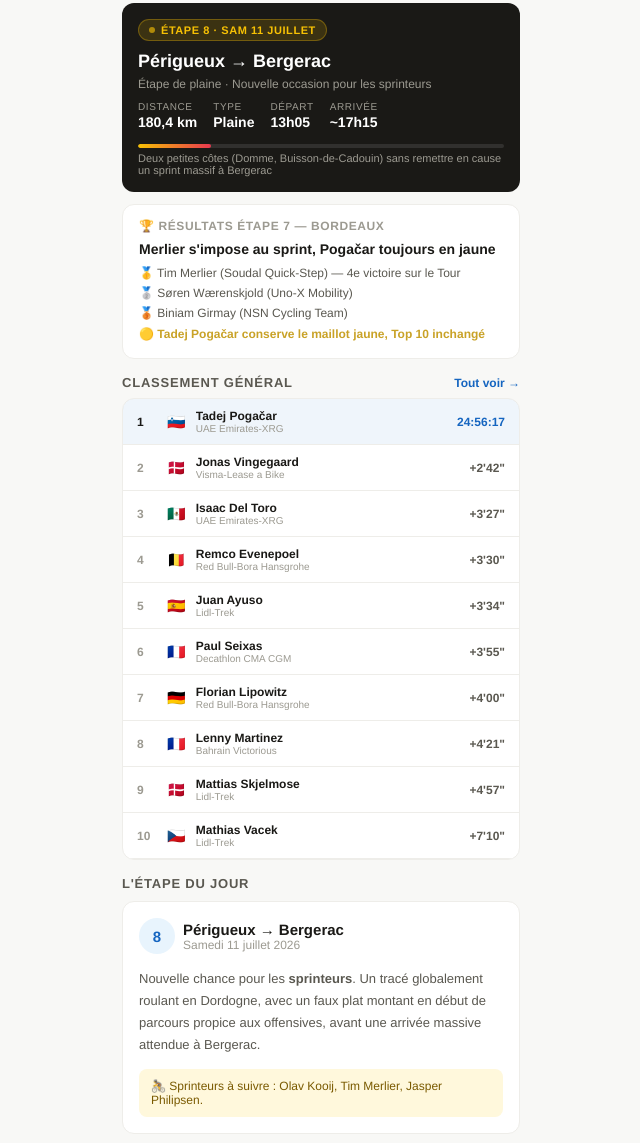
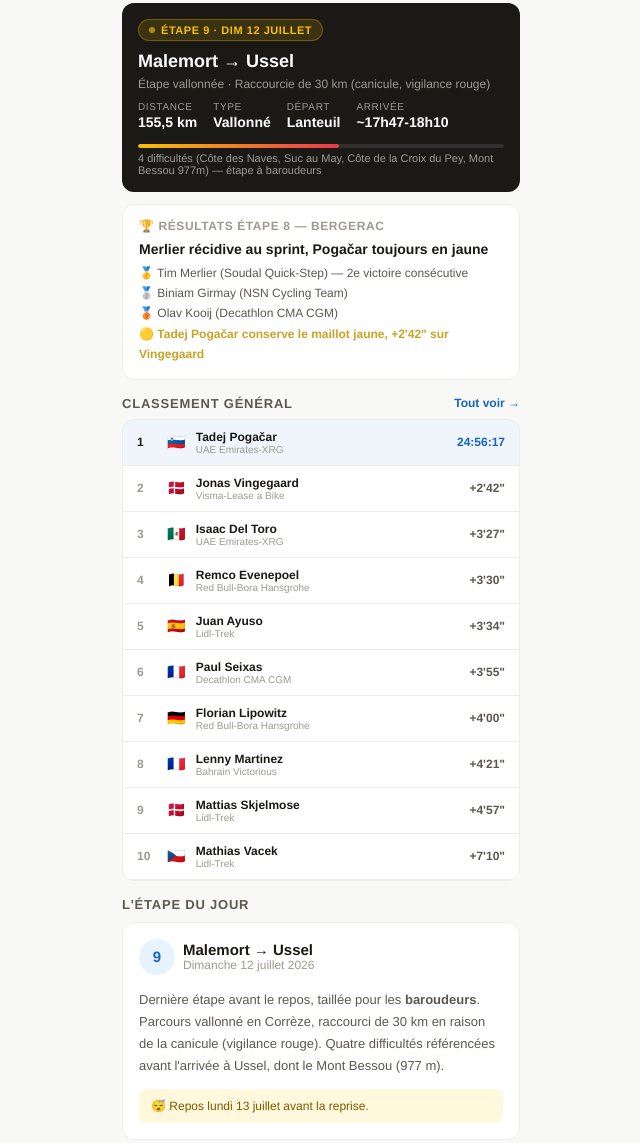
Before and after one commit to valNg1/Le-QG, a plain HTML site: page tdf2026.html in a window 1280 px wide. Shown: the part 110-1253 px from the top of the page, without its empty margins (319-959 px from the left). Drawn offline with Linux system fonts and the light colour scheme.

Commit message:
TDF 2026: étape 9 (Malemort-Ussel, raccourcie canicule), résultats étape 8 (Merlier x2, Bergerac)

```diff
--- a/tdf2026.html
+++ b/tdf2026.html
@@ -192,26 +192,26 @@
 <div id="view-accueil" class="view active">
   <!-- BANDEAU ACTUS -->
   <div class="etape-hero">
-    <div class="etape-badge"><div class="etape-dot"></div><span>ÉTAPE 8 · SAM 11 JUILLET</span></div>
-    <div class="etape-route">Périgueux → Bergerac</div>
-    <div class="etape-meta" style="color:var(--gray-400);font-size:12px;margin-top:2px;">Étape de plaine · Nouvelle occasion pour les sprinteurs</div>
+    <div class="etape-badge"><div class="etape-dot"></div><span>ÉTAPE 9 · DIM 12 JUILLET</span></div>
+    <div class="etape-route">Malemort → Ussel</div>
+    <div class="etape-meta" style="color:var(--gray-400);font-size:12px;margin-top:2px;">Étape vallonnée · Raccourcie de 30 km (canicule, vigilance rouge)</div>
     <div class="etape-info-row">
-      <div class="etape-stat"><span class="etape-stat-label">Distance</span><span class="etape-stat-value">180,4 km</span></div>
-      <div class="etape-stat"><span class="etape-stat-label">Type</span><span class="etape-stat-value">Plaine</span></div>
-      <div class="etape-stat"><span class="etape-stat-label">Départ</span><span class="etape-stat-value">13h05</span></div>
-      <div class="etape-stat"><span class="etape-stat-label">Arrivée</span><span class="etape-stat-value">~17h15</span></div>
+      <div class="etape-stat"><span class="etape-stat-label">Distance</span><span class="etape-stat-value">155,5 km</span></div>
+      <div class="etape-stat"><span class="etape-stat-label">Type</span><span class="etape-stat-value">Vallonné</span></div>
+      <div class="etape-stat"><span class="etape-stat-label">Départ</span><span class="etape-stat-value">Lanteuil</span></div>
+      <div class="etape-stat"><span class="etape-stat-label">Arrivée</span><span class="etape-stat-value">~17h47-18h10</span></div>
     </div>
-    <div class="terrain-bar" style="margin-top:14px;"><div class="terrain-fill" style="width:20%"></div></div>
-    <div class="terrain-label">Deux petites côtes (Domme, Buisson-de-Cadouin) sans remettre en cause un sprint massif à Bergerac</div>
+    <div class="terrain-bar" style="margin-top:14px;"><div class="terrain-fill" style="width:55%"></div></div>
+    <div class="terrain-label">4 difficultés (Côte des Naves, Suc au May, Côte de la Croix du Pey, Mont Bessou 977m) — étape à baroudeurs</div>
   </div>
   <div style="background:var(--white);border-radius:var(--radius);padding:14px 16px;border:1px solid var(--gray-100);margin-bottom:16px;">
-    <div style="font-size:12px;font-weight:700;color:var(--gray-400);text-transform:uppercase;letter-spacing:0.05em;margin-bottom:8px;">🏆 Résultats étape 7 — Bordeaux</div>
-    <div style="font-size:14px;font-weight:700;color:var(--gray-900);margin-bottom:2px;">Merlier s'impose au sprint, Pogačar toujours en jaune</div>
+    <div style="font-size:12px;font-weight:700;color:var(--gray-400);text-transform:uppercase;letter-spacing:0.05em;margin-bottom:8px;">🏆 Résultats étape 8 — Bergerac</div>
+    <div style="font-size:14px;font-weight:700;color:var(--gray-900);margin-bottom:2px;">Merlier récidive au sprint, Pogačar toujours en jaune</div>
     <div style="font-size:12px;color:var(--gray-600);line-height:1.7;margin-top:6px;">
-      🥇 Tim Merlier (Soudal Quick-Step) — 4e victoire sur le Tour<br>
-      🥈 Søren Wærenskjold (Uno-X Mobility)<br>
-      🥉 Biniam Girmay (NSN Cycling Team)<br>
-      <span style="color:#C9A227;font-weight:700;">🟡 Tadej Pogačar conserve le maillot jaune, Top 10 inchangé</span>
+      🥇 Tim Merlier (Soudal Quick-Step) — 2e victoire consécutive<br>
+      🥈 Biniam Girmay (NSN Cycling Team)<br>
+      🥉 Olav Kooij (Decathlon CMA CGM)<br>
+      <span style="color:#C9A227;font-weight:700;">🟡 Tadej Pogačar conserve le maillot jaune, +2'42" sur Vingegaard</span>
     </div>
   </div>
   <div style="display:flex;align-items:center;justify-content:space-between;margin-bottom:8px;">
@@ -222,16 +222,16 @@
   <p class="section-title">L'étape du jour</p>
   <div style="background:var(--white);border-radius:var(--radius);padding:16px;border:1px solid var(--gray-100);margin-bottom:16px;">
     <div style="display:flex;align-items:center;gap:8px;margin-bottom:10px;">
-      <div style="width:36px;height:36px;border-radius:50%;background:#E8F4FD;color:#1565C0;display:flex;align-items:center;justify-content:center;font-size:15px;font-weight:800;flex-shrink:0;">8</div>
+      <div style="width:36px;height:36px;border-radius:50%;background:#E8F4FD;color:#1565C0;display:flex;align-items:center;justify-content:center;font-size:15px;font-weight:800;flex-shrink:0;">9</div>
       <div>
-        <div style="font-size:15px;font-weight:800;color:var(--gray-900);">Périgueux → Bergerac</div>
-        <div style="font-size:12px;color:var(--gray-400);">Samedi 11 juillet 2026</div>
+        <div style="font-size:15px;font-weight:800;color:var(--gray-900);">Malemort → Ussel</div>
+        <div style="font-size:12px;color:var(--gray-400);">Dimanche 12 juillet 2026</div>
       </div>
     </div>
     <div style="padding-top:4px;">
-      <div style="font-size:13px;color:var(--gray-600);line-height:1.7;">Nouvelle chance pour les <strong>sprinteurs</strong>. Un tracé globalement roulant en Dordogne, avec un faux plat montant en début de parcours propice aux offensives, avant une arrivée massive attendue à Bergerac.</div>
+      <div style="font-size:13px;color:var(--gray-600);line-height:1.7;">Dernière étape avant le repos, taillée pour les <strong>baroudeurs</strong>. Parcours vallonné en Corrèze, raccourci de 30 km en raison de la canicule (vigilance rouge). Quatre difficultés référencées avant l'arrivée à Ussel, dont le Mont Bessou (977 m).</div>
     </div>
-    <div style="margin-top:12px;background:#FFF8DC;border-radius:var(--radius-sm);padding:10px 12px;font-size:12px;color:#7A5A00;">🚴 Sprinteurs à suivre : Olav Kooij, Tim Merlier, Jasper Philipsen.</div>
+    <div style="margin-top:12px;background:#FFF8DC;border-radius:var(--radius-sm);padding:10px 12px;font-size:12px;color:#7A5A00;">😴 Repos lundi 13 juillet avant la reprise.</div>
   </div>
 </div>
 
--- a/version.json
+++ b/version.json
@@ -1,4 +1,4 @@
 {
-  "version": "3.3.8",
-  "ts": 1783836900
+  "version": "3.3.9",
+  "ts": 1783837260
 }
```
